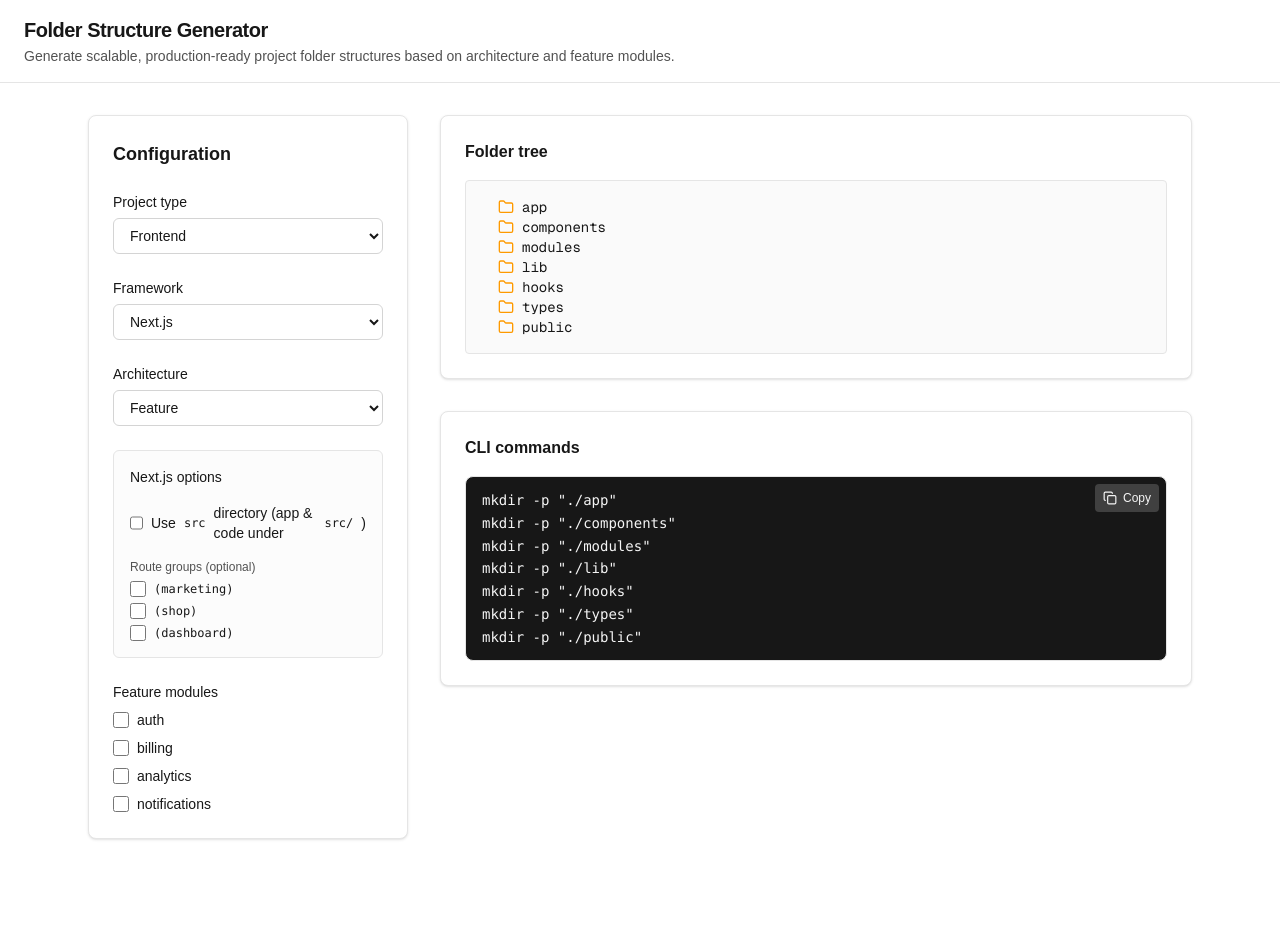
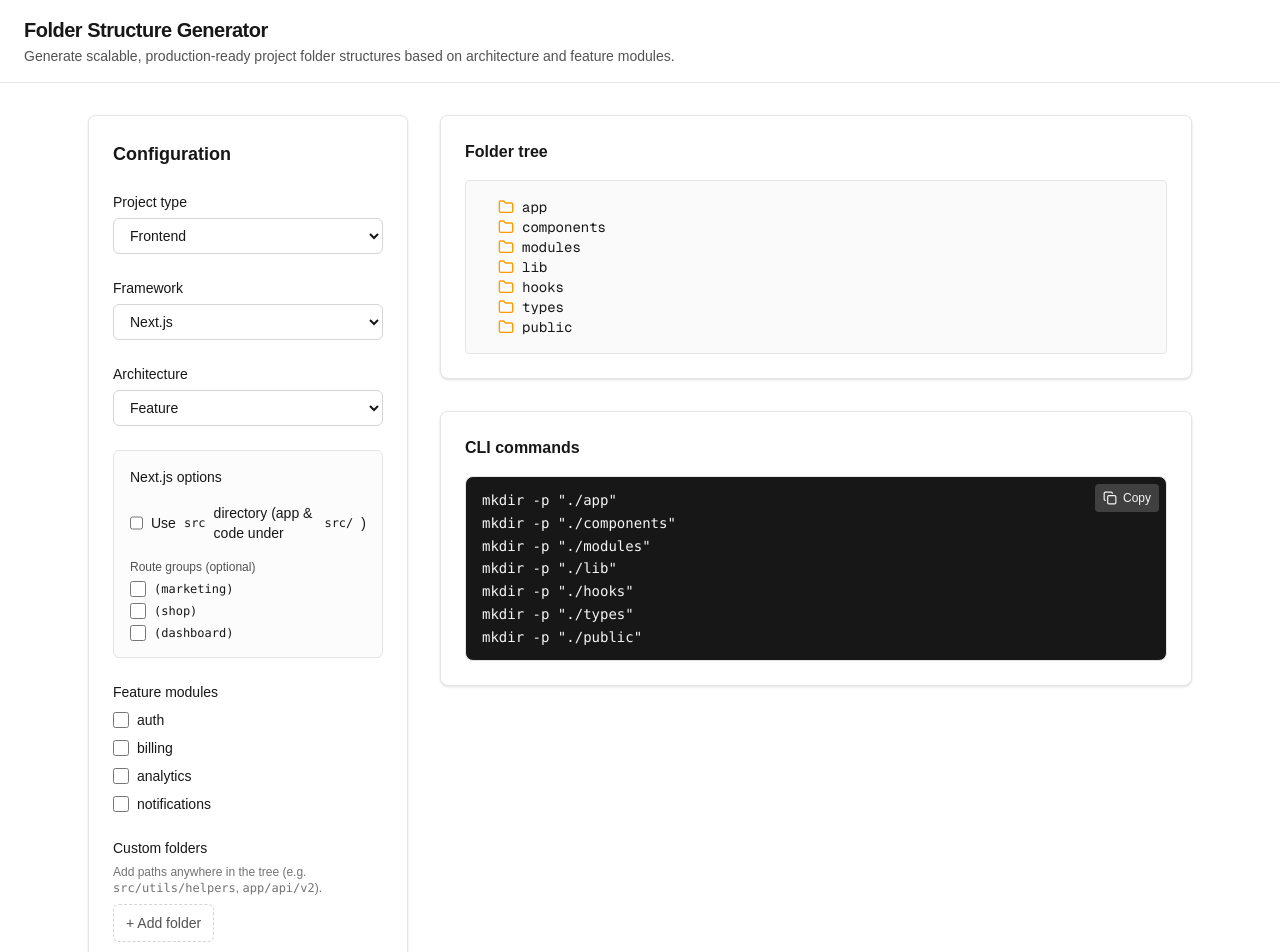
Before and after one commit to dchobarkar/project-structure-generator, a Next.js app: page / in a window 1280 px wide. Shown: the top 952 px of the page. Before the commit the page ends 871 px from the top, so only its background shows below. Built offline with nearby package versions, Linux system fonts and the light colour scheme.

Commit message:
feat: add custom folder name feature

```diff
--- a/components/ConfigPanel.tsx
+++ b/components/ConfigPanel.tsx
@@ -1,3 +1,4 @@
+import { useState, useEffect } from "react";
 import type {
   GeneratorConfig,
   ProjectType,
@@ -55,6 +56,23 @@ const ConfigPanel = ({ config, onConfigChange }: ConfigPanelProps) => {
   const frameworksForSelect = FRAMEWORKS.filter((opt) =>
     allowedFrameworks.includes(opt.value),
   );
+
+  // Stable IDs for custom folder rows so the input key never changes while typing
+  const [customFolderIds, setCustomFolderIds] = useState<number[]>([]);
+  const folderCount = (config.customFolders ?? []).length;
+  useEffect(() => {
+    setCustomFolderIds((prev) => {
+      if (prev.length === folderCount) return prev;
+      if (prev.length < folderCount)
+        return [
+          ...prev,
+          ...Array.from({ length: folderCount - prev.length }, () =>
+            Date.now(),
+          ),
+        ];
+      return prev.slice(0, folderCount);
+    });
+  }, [folderCount]);
 
   const update = <K extends keyof GeneratorConfig>(
     key: K,
@@ -480,6 +498,64 @@ const ConfigPanel = ({ config, onConfigChange }: ConfigPanelProps) => {
           ))}
         </div>
       </div>
+
+      <div>
+        <span className="mb-1.5 block text-sm font-medium text-foreground">
+          Custom folders
+        </span>
+        <p className="mb-2 text-xs text-neutral-500 dark:text-neutral-400">
+          Add paths anywhere in the tree (e.g.{" "}
+          <code className="text-xs">src/utils/helpers</code>,{" "}
+          <code className="text-xs">app/api/v2</code>).
+        </p>
+        <div className="flex flex-col gap-2">
+          {(config.customFolders ?? []).map((path, index) => (
+            <div
+              key={customFolderIds[index] ?? index}
+              className="flex gap-2"
+            >
+              <input
+                type="text"
+                value={path}
+                onChange={(e) => {
+                  const list = [...(config.customFolders ?? [])];
+                  list[index] = e.target.value.trim();
+                  onConfigChange({ ...config, customFolders: list });
+                }}
+                placeholder="e.g. src/utils/helpers"
+                className="min-w-0 flex-1 rounded-md border border-neutral-300 bg-white px-3 py-2 font-mono text-sm text-foreground placeholder:text-neutral-400 focus:border-neutral-500 focus:outline-none focus:ring-1 focus:ring-neutral-500 dark:border-neutral-600 dark:bg-neutral-800 dark:text-neutral-100 dark:placeholder:text-neutral-500"
+              />
+              <button
+                type="button"
+                onClick={() => {
+                  setCustomFolderIds((prev) =>
+                    prev.filter((_, i) => i !== index),
+                  );
+                  const list = (config.customFolders ?? []).filter(
+                    (_, i) => i !== index,
+                  );
+                  onConfigChange({ ...config, customFolders: list });
+                }}
+                className="shrink-0 rounded-md border border-neutral-300 px-2.5 py-2 text-sm text-neutral-600 transition hover:bg-neutral-100 hover:text-neutral-900 dark:border-neutral-600 dark:text-neutral-400 dark:hover:bg-neutral-700 dark:hover:text-neutral-100"
+                aria-label="Remove folder"
+              >
+                Remove
+              </button>
+            </div>
+          ))}
+          <button
+            type="button"
+            onClick={() => {
+              setCustomFolderIds((prev) => [...prev, Date.now()]);
+              const list = [...(config.customFolders ?? []), ""];
+              onConfigChange({ ...config, customFolders: list });
+            }}
+            className="self-start rounded-md border border-dashed border-neutral-300 px-3 py-2 text-sm text-neutral-600 transition hover:border-neutral-500 hover:bg-neutral-50 hover:text-neutral-900 dark:border-neutral-600 dark:text-neutral-400 dark:hover:border-neutral-500 dark:hover:bg-neutral-800 dark:hover:text-neutral-100"
+          >
+            + Add folder
+          </button>
+        </div>
+      </div>
     </div>
   );
 };
--- a/generator/buildStructure.ts
+++ b/generator/buildStructure.ts
@@ -1,5 +1,27 @@
 import type { GeneratorConfig, FolderTree } from "@/types/generator";
 import { getTemplate, getModulesContainers } from "@/templates/registry";
+
+/** Ensures a path like "src/utils/helpers" exists in the tree, creating nested objects as needed. */
+function applyCustomPath(structure: FolderTree, path: string): void {
+  const segments = path
+    .split("/")
+    .map((s) => s.trim())
+    .filter(Boolean);
+  if (segments.length === 0) return;
+
+  let current: FolderTree = structure;
+  for (let i = 0; i < segments.length; i++) {
+    const key = segments[i];
+    const existing = current[key];
+    if (existing !== undefined && typeof existing === "object" && existing !== null && !Array.isArray(existing)) {
+      current = existing as FolderTree;
+    } else {
+      const next: FolderTree = {};
+      (current as FolderTree)[key] = next;
+      current = next;
+    }
+  }
+}
 
 export function buildStructure(config: GeneratorConfig): FolderTree {
   const structure = getTemplate(config);
@@ -11,5 +33,12 @@ export function buildStructure(config: GeneratorConfig): FolderTree {
     });
   }
 
+  const customFolders = config.customFolders ?? [];
+  for (const path of customFolders) {
+    if (typeof path === "string" && path.trim()) {
+      applyCustomPath(structure, path.trim());
+    }
+  }
+
   return structure;
 }
--- a/types/generator.ts
+++ b/types/generator.ts
@@ -77,6 +77,8 @@ export interface GeneratorConfig {
   framework: Framework;
   architecture: Architecture;
   modules: string[];
+  /** Custom folder paths to add anywhere in the tree (e.g. "src/utils/helpers", "app/api/v2") */
+  customFolders?: string[];
   options?: {
     nextjs?: NextJsOptions;
     react?: ReactOptions;
```
